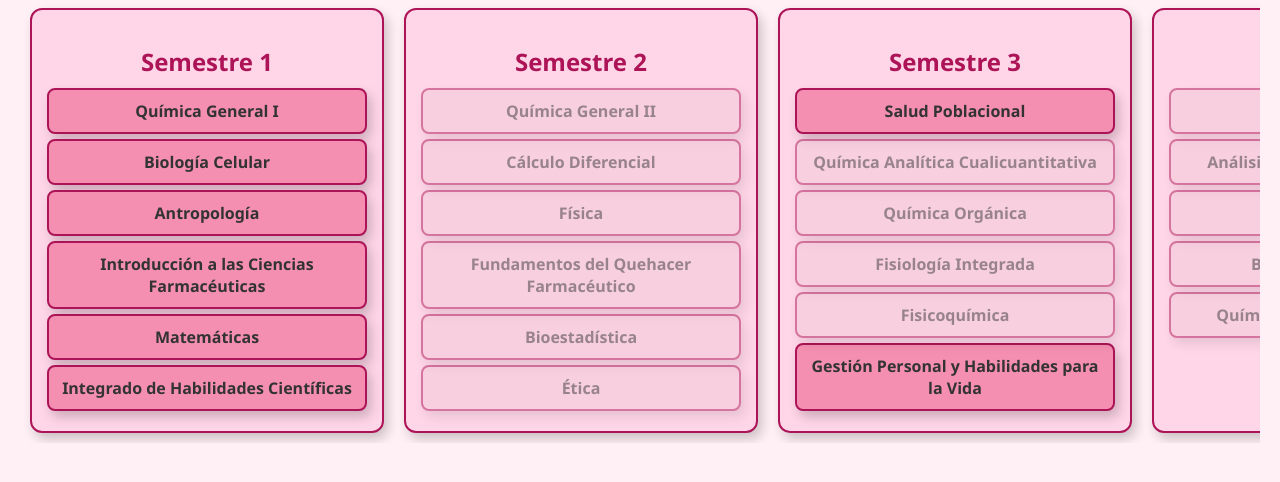
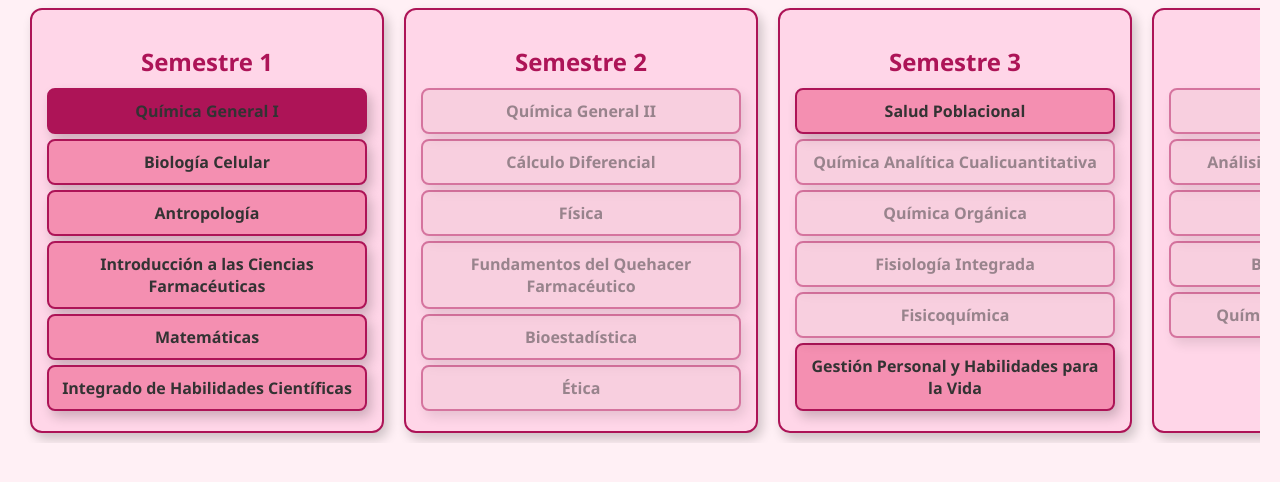
Before and after one commit to neelye06/malla-qyfa-, a plain HTML site: page index.html in a window 1280 px wide. In both pictures the pointer is over the element "Química General I". Shown: the part 130-612 px from the top of the page. Drawn offline with Linux system fonts and the light colour scheme.

Commit message:
Update style.css

```diff
--- a/style.css
+++ b/style.css
@@ -67,7 +67,7 @@ h1 {
 }
 
 .ramo:not(.bloqueado):hover {
-  background-color: #f48fb1;
+  background-color: #ad1457;
 }
 .titulo {
   text-align: center;
```
